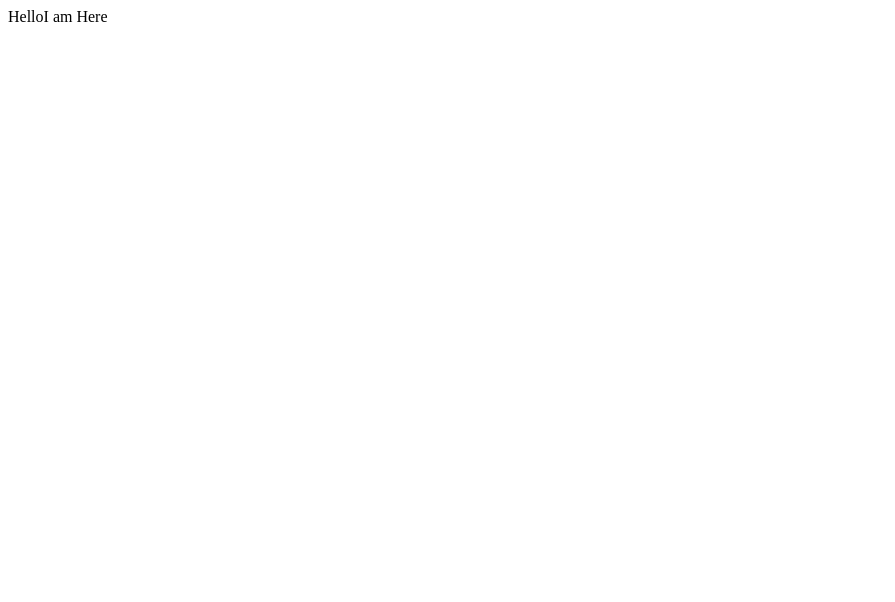
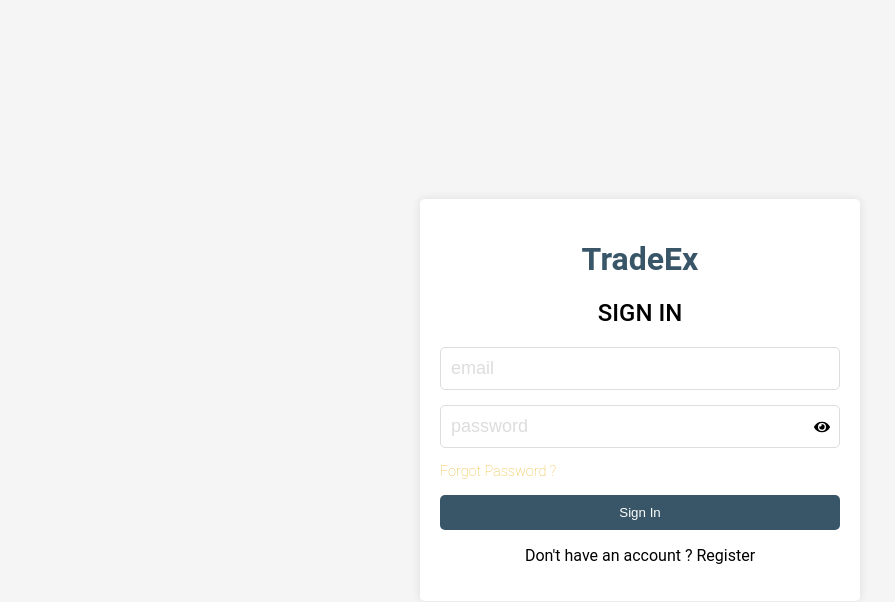
Before and after one commit to prshnt-bhushal/tradeEx-v3, a React (Create React App) app: page / in a window 1280 px wide. Shown: the top 602 px of the page, without its empty margins (0-895 px from the left). Built offline with nearby package versions, Linux system fonts and the light colour scheme.

Commit message:
feat: added stylesheets

```diff
--- a/package.json
+++ b/package.json
@@ -8,7 +8,10 @@
     "@testing-library/user-event": "^13.5.0",
     "react": "^18.2.0",
     "react-dom": "^18.2.0",
+    "react-icons": "^5.0.1",
+    "react-router-dom": "^6.22.0",
     "react-scripts": "5.0.1",
+    "sass": "^1.70.0",
     "web-vitals": "^2.1.4"
   },
   "scripts": {
--- a/src/App.js
+++ b/src/App.js
@@ -1,8 +1,11 @@
+import Login from './pages/Login';
+import Register from './pages/Register';
+
 function App() {
   return (
     <>
-      Hello
-      <>I am Here</>
+      {/* <Register/> */}
+      <Login />
     </>
   );
 }
--- /dev/null
+++ b/src/assets/stylesheets/style.scss
@@ -0,0 +1,2 @@
+@import './styles/base.scss';
+@import './styles/form.scss';
--- /dev/null
+++ b/src/assets/stylesheets/styles/_base.scss
@@ -0,0 +1,6 @@
+body {
+  margin: 0;
+  padding: 0;
+  font-family: 'Roboto', sans-serif;
+  background-color: #f5f5f5;
+}
--- /dev/null
+++ b/src/assets/stylesheets/styles/_form.scss
@@ -0,0 +1,93 @@
+.formContainer {
+  display: flex;
+  justify-content: center;
+  align-items: center;
+  height: 100vh;
+
+  .formWrapper {
+    width: 100%;
+    max-width: 400px;
+    padding: 20px;
+    text-align: center;
+    background-color: #fff;
+    border-radius: 5px;
+    box-shadow: 0 0 10px rgba(0, 0, 0, 0.1);
+    .logo {
+      color: #385667;
+    }
+    .title {
+      margin: 20px 0;
+      font-size: 1.5rem;
+      font-weight: 500;
+      text-transform: uppercase;
+    }
+    form {
+      display: flex;
+      flex-direction: column;
+      gap: 15px;
+
+      input {
+        padding: 10px;
+        border: 1px solid #ddd;
+        border-radius: 5px;
+        font-size: large;
+        font-weight: 400;
+        outline: none;
+        width: 100%;
+        box-sizing: border-box;
+        &::placeholder {
+          color: #ddd;
+        }
+        &:focus {
+          border: 2px solid #385667;
+        }
+      }
+      p {
+        color: rgb(240, 187, 53);
+        font-size: 0.9rem;
+        font-weight: 200;
+        margin: 0;
+        width: fit-content;
+        cursor: pointer;
+      }
+
+      label {
+        text-align: left;
+        display: flex;
+        align-items: center;
+        gap: 15px;
+        width: fit-content;
+        padding-left: 15px;
+        cursor: pointer;
+      }
+
+      .passwordWrapper {
+        position: relative;
+        display: flex;
+        align-items: center;
+        gap: 15px;
+        input {
+          padding-right: 30px;
+        }
+        .eyeIcon {
+          position: absolute;
+          right: 10px;
+          cursor: pointer;
+        }
+      }
+
+      button {
+        padding: 10px;
+        border: none;
+        border-radius: 5px;
+        background-color: #385667;
+        color: #fff;
+        cursor: pointer;
+        transition: 0.3s;
+        &:hover {
+          background-color: #2d4453;
+        }
+      }
+    }
+  }
+}
--- a/src/index.js
+++ b/src/index.js
@@ -1,7 +1,7 @@
 import React from 'react';
 import ReactDOM from 'react-dom/client';
 import App from './App';
-
+import './assets/stylesheets/style.scss';
 const root = ReactDOM.createRoot(document.getElementById('root'));
 root.render(
   <React.StrictMode>
--- /dev/null
+++ b/src/pages/Login.jsx
@@ -0,0 +1,51 @@
+import React, { useState } from 'react';
+import { FaCameraRetro, FaEye, FaEyeSlash } from 'react-icons/fa';
+
+const Login = () => {
+  const [avatarFileName, setAvatarFileName] = useState(null);
+  const [passwordVisible, setPasswordVisible] = useState(false);
+  const [password, setPassword] = useState('');
+
+  const handleFileChange = (event) => {
+    const fileName = event.target.files[0]?.name;
+    setAvatarFileName(fileName);
+  };
+
+  const togglePasswordVisibility = () => {
+    setPasswordVisible(!passwordVisible);
+  };
+
+  return (
+    <div className="formContainer">
+      <div className="formWrapper">
+        <h1 className="logo">TradeEx</h1>
+        <h2 className="title">Sign In</h2>
+        <form>
+          <input type="email" placeholder="email" required />
+          <div className="passwordWrapper">
+            <input
+              type={passwordVisible ? 'text' : 'password'}
+              placeholder="password"
+              value={password}
+              required
+              onChange={(e) => setPassword(e.target.value)}
+            />
+            {passwordVisible ? (
+              <FaEyeSlash
+                className="eyeIcon"
+                onClick={togglePasswordVisibility}
+              />
+            ) : (
+              <FaEye className="eyeIcon" onClick={togglePasswordVisibility} />
+            )}
+          </div>
+          <p>Forgot Password ?</p>
+          <button>Sign In</button>
+        </form>
+        <p>Don't have an account ? Register </p>
+      </div>
+    </div>
+  );
+};
+
+export default Login;
--- /dev/null
+++ b/src/pages/Register.jsx
@@ -0,0 +1,66 @@
+import React, { useState } from 'react';
+import { FaCameraRetro, FaEye, FaEyeSlash } from 'react-icons/fa';
+
+const Register = () => {
+  const [avatarFileName, setAvatarFileName] = useState(null);
+  const [passwordVisible, setPasswordVisible] = useState(false);
+  const [password, setPassword] = useState('');
+
+  const handleFileChange = (event) => {
+    const fileName = event.target.files[0]?.name;
+    setAvatarFileName(fileName);
+  };
+
+  const togglePasswordVisibility = () => {
+    setPasswordVisible(!passwordVisible);
+  };
+
+  return (
+    <div className="formContainer">
+      <div className="formWrapper">
+        <h1 className="logo">TradeEx</h1>
+        <h2 className="title">Sign up</h2>
+        <form>
+          <input required type="text" placeholder="username" />
+          <input required type="email" placeholder="email" />
+          <div className="passwordWrapper">
+            <input
+              type={passwordVisible ? 'text' : 'password'}
+              placeholder="password"
+              value={password}
+              required
+              onChange={(e) => setPassword(e.target.value)}
+            />
+            {passwordVisible ? (
+              <FaEyeSlash
+                className="eyeIcon"
+                onClick={togglePasswordVisibility}
+              />
+            ) : (
+              <FaEye className="eyeIcon" onClick={togglePasswordVisibility} />
+            )}
+          </div>
+          <input
+            style={{ display: 'none' }}
+            type="file"
+            id="avatar"
+            accept=".jpg, .jpeg, .png, .gif"
+            onChange={handleFileChange}
+          />
+          <label htmlFor="avatar">
+            <FaCameraRetro size={20} />
+            <span>
+              {avatarFileName
+                ? `Avatar: ${avatarFileName}`
+                : 'Choose any Avatar'}
+            </span>
+          </label>
+          <button>Sign up</button>
+        </form>
+        <p>Already have an account ? Login</p>
+      </div>
+    </div>
+  );
+};
+
+export default Register;
```
Also changed, not shown: src/pages/Home.jsx (added), 1 other file (tests, documents, lock files or other folders).
